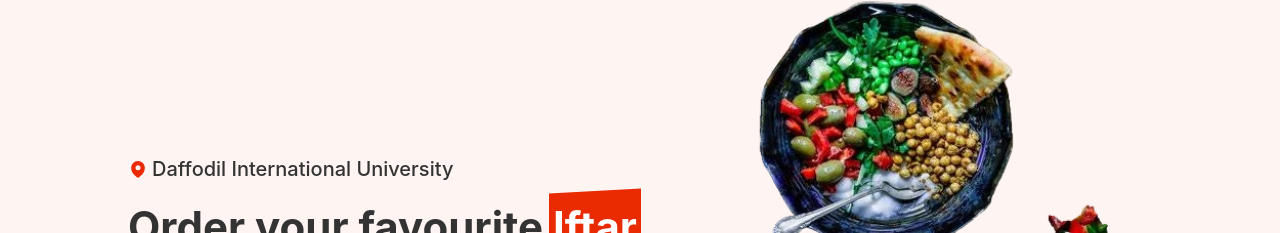
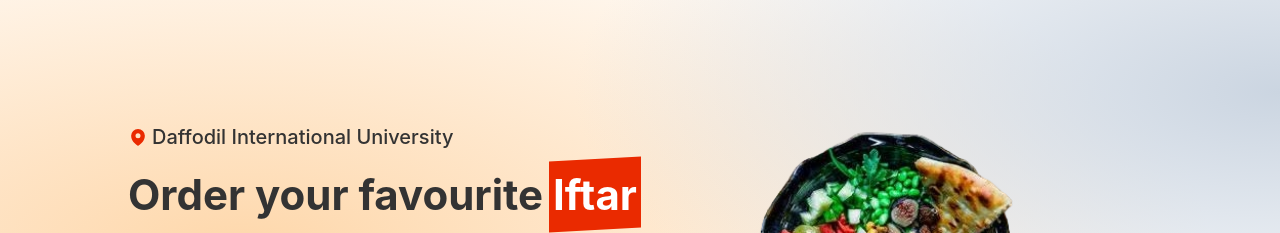
Before and after one commit to saadi001/foodbyt-frontend, a React (Create React App) app: page / in a window 1280 px wide. Shown: the part 164-397 px from the top of the page. Built offline with nearby package versions, Linux system fonts and the light colour scheme; no server answers.

Commit message:
upadeted

```diff
--- a/src/pages/Checkout/Checkout.js
+++ b/src/pages/Checkout/Checkout.js
@@ -108,7 +108,7 @@ const Checkout = () => {
      }
 
      return (
-          <div className='bg-slate-400/10 min-h-screen'>
+          <div className='bg-slate-400/10 min-h-screen pt-24 pb-5'>
                <div className='mx-3 md:mx-8 lg:mx-28 xl:mx-32 2xl:max-w-7xl 2xl:mx-auto pt-5'>
                     <p className=' text-lg text-center md:text-2xl font-bold text-primary mb-5 md:mb-14'>Check carefully the product price, service charge and total price before ordering.</p>
                     {
--- a/src/pages/Home/FAQ/FAQ.js
+++ b/src/pages/Home/FAQ/FAQ.js
@@ -2,7 +2,7 @@ import React from 'react';
 
 const FAQ = () => {
      return (
-          <div className='py-14 mx-3 md:mx-8 lg:mx-28 xl:mx-32 2xl:max-w-7xl 2xl:mx-auto pt-5'>
+          <div className='py-14 mx-3 md:mx-8 lg:mx-28 xl:mx-32 2xl:max-w-7xl 2xl:mx-auto pt-5 mt-24 mb-5'>
                <h3 className='text-2xl md:text-4xl font-bold text-center mb-14'>Frequently Asked <span class="before:block before:absolute before:-inset-1 before:-skew-y-3 before:bg-[#EA2A00] relative inline-block">
                     <span class="relative text-white">Questions</span>
                </span></h3>
--- a/src/pages/Home/Items/ItemsById.js
+++ b/src/pages/Home/Items/ItemsById.js
@@ -7,7 +7,7 @@ const ItemsById = () => {
      const {itemName,details,items} = data;
 
      return (
-          <div className='mx-3 md:mx-8 lg:mx-28 xl:mx-32 2xl:max-w-7xl 2xl:mx-auto'>
+          <div className='mx-3 md:mx-8 lg:mx-28 xl:mx-32 2xl:max-w-7xl 2xl:mx-auto mt-24 mb-5'>
                <div>
                     <p className='my-5 font-bold text-4xl text-center text-yellow-500'>{itemName}</p>
                     <p className='text-center font-semibold text-lg'>{details}</p>
--- /dev/null
+++ b/src/pages/Home/Landingpage/Landingpage.css
@@ -0,0 +1,20 @@
+.background {
+  /* background-color: rgb(255, 255, 255);
+  background-image: radial-gradient(
+      at 100% 100%,
+      rgb(156, 163, 175) 0,
+      transparent 36%
+    ),
+    radial-gradient(at 70% 32%, rgb(255, 237, 213) 0, transparent 100%),
+    radial-gradient(at 10% 64%, rgb(221, 214, 254) 0, transparent 87%),
+    radial-gradient(at 66% 76%, rgb(239, 68, 68) 0, transparent 38%),
+    radial-gradient(at 0% 62%, rgb(253, 164, 175) 0, transparent 60%); */
+
+  background-color: rgb(255, 255, 255);
+  background-image: radial-gradient(
+      at 100% 32%,
+      rgb(203, 213, 225) 0,
+      transparent 39%
+    ),
+    radial-gradient(at 19% 52%, rgb(254, 215, 170) 0, transparent 66%);
+}
--- a/src/pages/Home/Landingpage/Landingpage.js
+++ b/src/pages/Home/Landingpage/Landingpage.js
@@ -1,39 +1,41 @@
 import { ChevronRightIcon, MapPinIcon } from '@heroicons/react/24/solid';
 import React, { useContext, useEffect, useState } from 'react';
 import food from '../../../Asset/Image/Food1.png'
-import juice from '../../../Asset/Image/juice.png'
-import peyaju from '../../../Asset/Image/peyaju.jpeg'
-import chola from '../../../Asset/Image/chola.jpeg'
-import { Link } from 'react-router-dom';
 import SwiperSlick from '../../SwiperSlick/SwiperSlick';
+import './Landingpage.css'
 
 
 const Landingpage = () => {
-     const [navBackground, setNavBackground] = useState('transparent');
+     // const [navBackground, setNavBackground] = useState('transparent');
 
-     useEffect(() => {
-          const handleScroll = () => {
-               if (window.scrollY > 10) {
-                    setNavBackground('#333');
-               } else {
-                    setNavBackground('transparent');
-               }
-          };
+     // useEffect(() => {
+     //      const handleScroll = () => {
+     //           if (window.scrollY > 10) {
+     //                setNavBackground('#333');
+     //           } else {
+     //                setNavBackground('transparent');
+     //           }
+     //      };
 
-          window.addEventListener('scroll', handleScroll);
+     //      window.addEventListener('scroll', handleScroll);
 
-          return () => {
-               window.removeEventListener('scroll', handleScroll);
-          };
-     }, []);
+     //      return () => {
+     //           window.removeEventListener('scroll', handleScroll);
+     //      };
+     // }, []);
+
+
+     // background-color: rgb(255, 255, 255);
+     // background-image: radial-gradient(at 100% 100%, rgb(156, 163, 175) 0, transparent 36%), radial-gradient(at 70% 32%, rgb(255, 237, 213) 0, transparent 100%), radial-gradient(at 10% 64%, rgb(221, 214, 254) 0, transparent 87%), radial-gradient(at 66% 76%, rgb(239, 68, 68) 0, transparent 38%), radial-gradient(at 0% 62%, rgb(253, 164, 175) 0, transparent 60%);
+
 
      return (
-          <div className='bg-primary/5'>
+          <div className='background'>
                {/* <Navbar></Navbar> */}
                <div className='min-h-screen flex mx-5 md:mx-8 lg:mx-28 xl:mx-32 2xl:max-w-7xl 2xl:mx-auto'>
                     <div className='md:w-1/2 w-full relative flex items-center'>
                          <div className='w-full'>
-                              <p className='text-lg md:text-xl font-medium flex items-center gap-1'><MapPinIcon className='w-5 h-5 text-[#EA2A00]'></MapPinIcon> Daffodil International University</p>
+                              <p className='text-lg mt-16 md:text-xl font-medium flex items-center gap-1'><MapPinIcon className='w-5 h-5 text-[#EA2A00]'></MapPinIcon> Daffodil International University</p>
                               <p className='text-[36px] md:text-[42px] font-bold my-3'>Order your favourite <span className="before:block before:absolute before:-inset-1 before:-skew-y-3 before:bg-[#EA2A00] relative inline-block">
                                    <span className="relative text-white">Iftar</span>
                               </span> <br /> From Home</p>
@@ -44,7 +46,7 @@ const Landingpage = () => {
                               <div className='w-full'><SwiperSlick></SwiperSlick></div>
                          </div>
                     </div>
-                    <div className='w-1/2 hidden md:inline-block'>
+                    <div className='w-1/2 hidden md:flex items-center'>
                          <img className=' w-full' src={food} alt="" />
                     </div>
                </div>
--- a/src/pages/Home/Shops/ShopDetails.js
+++ b/src/pages/Home/Shops/ShopDetails.js
@@ -2,7 +2,7 @@ import React from 'react';
 
 const ShopDetails = () => {
      return (
-          <div>
+          <div className='mt-24 mb-5'>
                <p className='mt-8 text-3xl text-center font-semibold'>This page is unavailable now</p>
           </div>
      );
--- a/src/pages/Login/Login.js
+++ b/src/pages/Login/Login.js
@@ -95,11 +95,11 @@ const Login = () => {
           })
      }
      return (
-          <div className='my-5'>
+          <div className='mt-24 mb-5'>
                {/* <!-- component --> */}
 
                <div class=" flex flex-col items-center justify-center">
-                    <div class="flex flex-col bg-white shadow-md px-4 sm:px-6 md:px-8 lg:px-10 py-8 rounded-md w-full max-w-md">
+                    <div class="flex border flex-col bg-white shadow-md px-4 sm:px-6 md:px-8 lg:px-10 py-8 rounded-md w-full max-w-md">
                          <div class="font-medium self-center text-xl sm:text-2xl uppercase text-gray-800">Login To Your Account</div>
                          <button onClick={() => googleProviderLogin(provider)} class="flex justify-center gap-3 items-center mt-6 border rounded-md py-3 text-sm text-gray-800 bg-gray-100 hover:bg-gray-200">
                               <img className='w-6' src={google} alt="" />
@@ -158,7 +158,7 @@ const Login = () => {
                                    </div>
 
                                    <div class="flex w-full">
-                                        <button type="submit" class="flex items-center justify-center focus:outline-none text-white text-sm sm:text-base bg-blue-600 hover:bg-blue-700 rounded py-2 w-full transition duration-150 ease-in">
+                                        <button type="submit" class="flex items-center justify-center focus:outline-none text-white text-sm sm:text-base bg-primary hover:bg-primary/80 rounded py-2 w-full transition duration-150 ease-in">
                                              <span class="mr-2 uppercase">Login</span>
                                              <span>
                                                   <svg class="h-6 w-6" fill="none" stroke-linecap="round" stroke-linejoin="round" stroke-width="2" viewBox="0 0 24 24" stroke="currentColor">
--- /dev/null
+++ b/src/pages/Shared/Navbar/Navbar.css
@@ -0,0 +1,7 @@
+.glassphormism{
+    backdrop-filter: blur(16px) saturate(180%);
+    -webkit-backdrop-filter: blur(16px) saturate(180%);
+    background-color: rgba(255, 255, 255, 0.75);
+    /* border-radius: 12px; */
+    /* border: 1px solid rgba(209, 213, 219, 0.3); */
+}
--- a/src/pages/Shared/Navbar/Navbar.js
+++ b/src/pages/Shared/Navbar/Navbar.js
@@ -2,6 +2,7 @@ import React, { useContext } from 'react';
 import { Link } from 'react-router-dom';
 import logo from '../../../Asset/logo/logo1.png'
 import { AuthContext } from '../../../Contexts/AuthProvider';
+import "./Navbar.css"
 
 const Navbar = () => {
      const { user, logOut, cart } = useContext(AuthContext)
@@ -52,7 +53,7 @@ const Navbar = () => {
 
 
      return (
-          <div className={`z-40 sticky top-0 bg-white shadow-sm`}>
+          <div className={`z-40 absolute left-0 right-0 top-0 backdrop-blur-md backdrop-saturate-150 bg-white/75`}>
                <div className="navbar justify-between gap-3  px-3 md:px-8 lg:px-20 z-50">
                     <div className="">
                          <div className="dropdown">
--- a/src/pages/Signup/Signup.js
+++ b/src/pages/Signup/Signup.js
@@ -125,7 +125,7 @@ const Signup = () => {
           })
      }
      return (
-          <div className='my-5'>
+          <div className='mt-24 mb-5'>
 
                <div class=" flex flex-col items-center justify-center">
                     <div class="flex flex-col bg-white shadow-md px-4 sm:px-6 md:px-8 lg:px-10 py-8 rounded-md w-full max-w-4xl">
@@ -227,7 +227,7 @@ const Signup = () => {
 
                                    {/* signup button  */}
                                    <div class="flex w-full md:col-span-2">
-                                        <button type="submit" class="flex items-center justify-center focus:outline-none text-white text-sm sm:text-base bg-blue-600 hover:bg-blue-700 rounded py-2 w-full transition duration-150 ease-in">
+                                        <button type="submit" class="flex items-center justify-center focus:outline-none text-white text-sm sm:text-base bg-primary hover:bg-primary/80 rounded py-2 w-full transition duration-150 ease-in">
                                              <span class="mr-2 uppercase">Sign up</span>
                                              <span>
                                                   <svg class="h-6 w-6" fill="none" stroke-linecap="round" stroke-linejoin="round" stroke-width="2" viewBox="0 0 24 24" stroke="currentColor">
```
Also changed, not shown: src/pages/Route/Route.js (+12 -16 lines).
